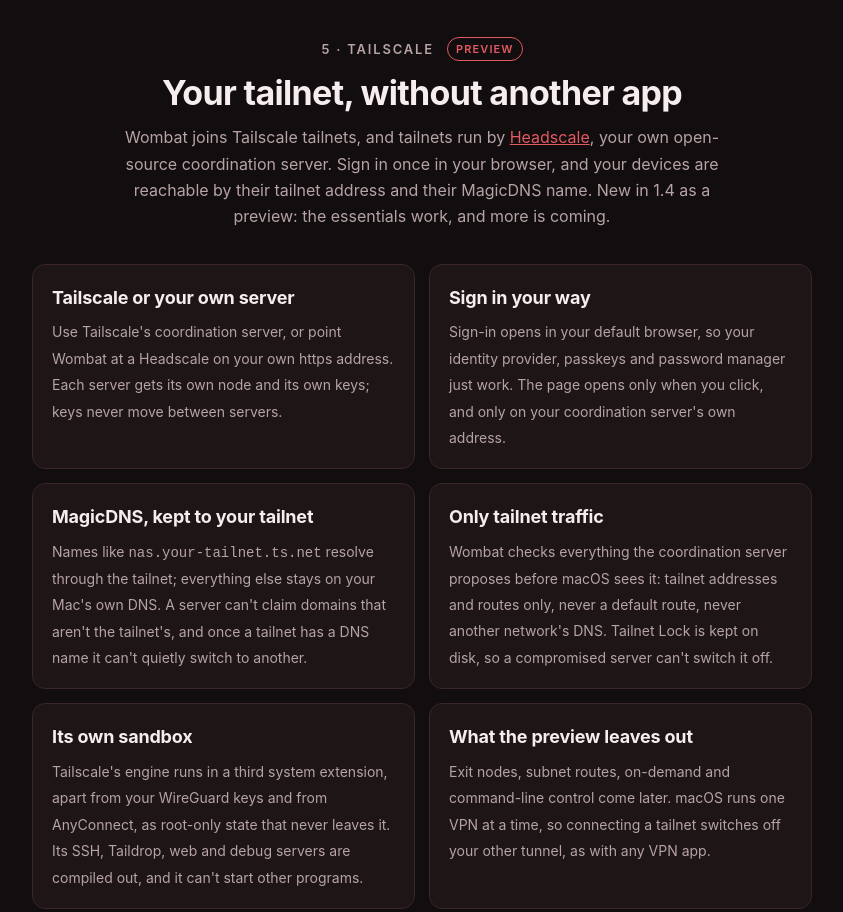
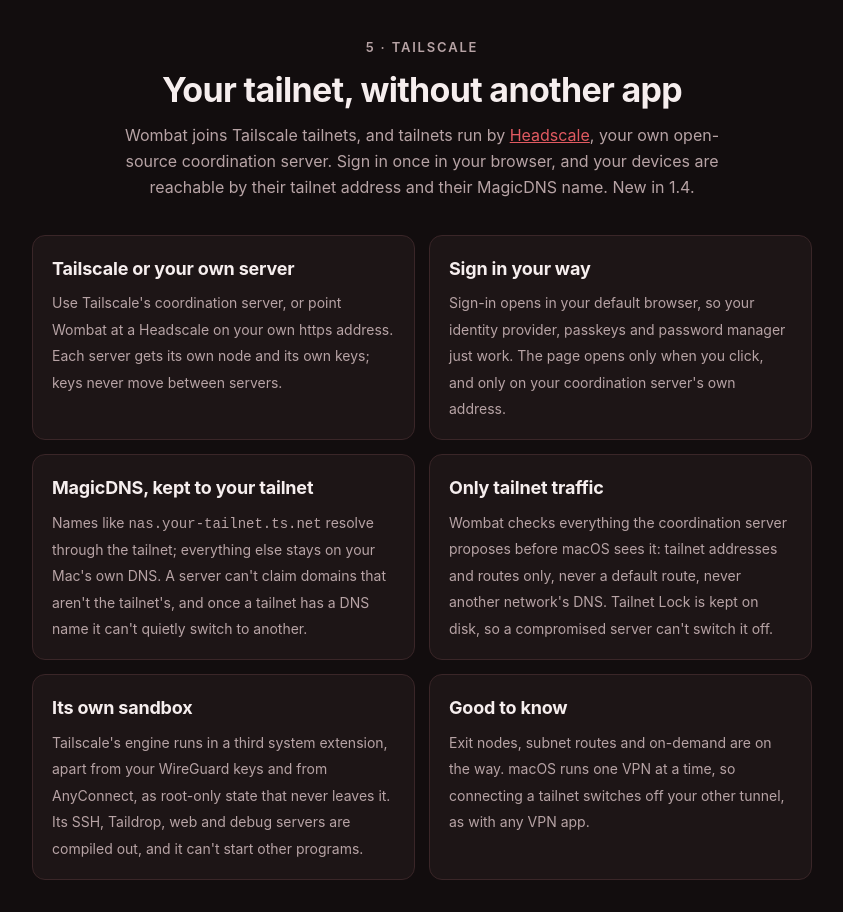
Before and after one commit to ventz/wombat-vpn, a plain HTML site: page site/index.html in a window 1280 px wide. Shown: the part 7420-8332 px from the top of the page, without its empty margins (218-1061 px from the left). Drawn offline with Linux system fonts and the light colour scheme; no server answers; files whose address does not match are found by name.

Commit message:
Drop the Tailscale preview label from the site
The site no longer calls Tailscale a preview: remove the Preview
badge and its unused .badge style, shorten the intro to "New in
1.4.", and retitle "What the preview leaves out" to "Good to
know", listing exit nodes, subnet routes and on-demand as on the
way.

```diff
--- a/site/index.html
+++ b/site/index.html
@@ -172,17 +172,6 @@
     font-weight: 600;
     margin: 0 0 12px;
     text-align: center;
-  }
-  .badge {
-    display: inline-block;
-    margin-left: 8px;
-    padding: 2px 8px;
-    border: 1px solid var(--red-lift);
-    border-radius: 999px;
-    color: var(--red-lift);
-    font-size: 11px;
-    letter-spacing: .1em;
-    vertical-align: 1px;
   }
 
   /* The three pillars, in the order they matter: security, ease, power */
@@ -568,13 +557,13 @@
 
   <hr class="rule">
 
-  <p class="eyebrow">5 &middot; Tailscale <span class="badge">Preview</span></p>
+  <p class="eyebrow">5 &middot; Tailscale</p>
   <h2>Your tailnet, without another app</h2>
   <p class="lead">
     Wombat joins Tailscale tailnets, and tailnets run by
     <a href="https://headscale.net/">Headscale</a>, your own open-source coordination server.
     Sign in once in your browser, and your devices are reachable by their tailnet address and
-    their MagicDNS name. New in 1.4 as a preview: the essentials work, and more is coming.
+    their MagicDNS name. New in 1.4.
   </p>
   <ul class="features subhead">
     <li>
@@ -598,8 +587,8 @@
       <span>Tailscale's engine runs in a third system extension, apart from your WireGuard keys and from AnyConnect, as root-only state that never leaves it. Its SSH, Taildrop, web and debug servers are compiled out, and it can't start other programs.</span>
     </li>
     <li>
-      <h3>What the preview leaves out</h3>
-      <span>Exit nodes, subnet routes, on-demand and command-line control come later. macOS runs one VPN at a time, so connecting a tailnet switches off your other tunnel, as with any VPN app.</span>
+      <h3>Good to know</h3>
+      <span>Exit nodes, subnet routes and on-demand are on the way. macOS runs one VPN at a time, so connecting a tailnet switches off your other tunnel, as with any VPN app.</span>
     </li>
   </ul>
 
```
